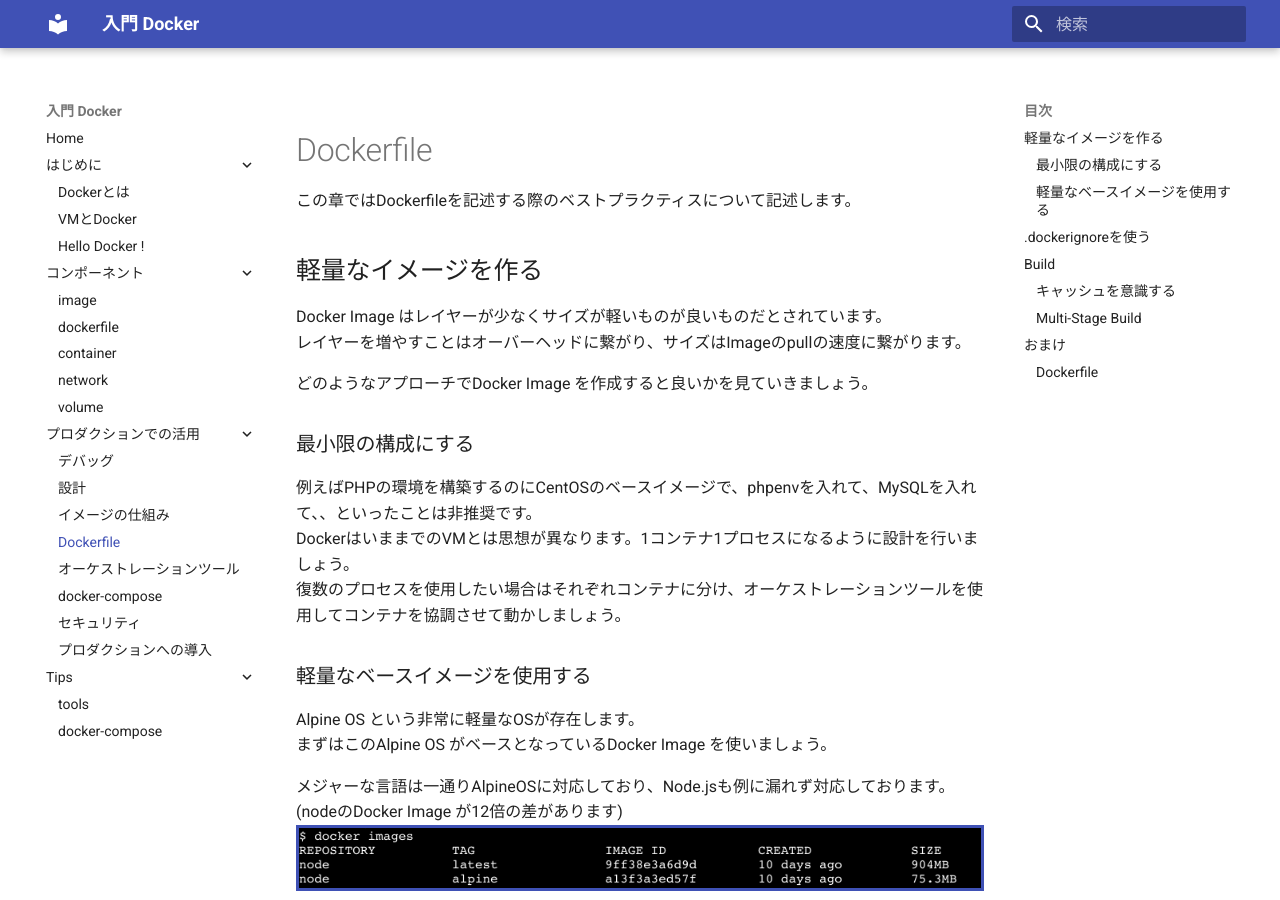
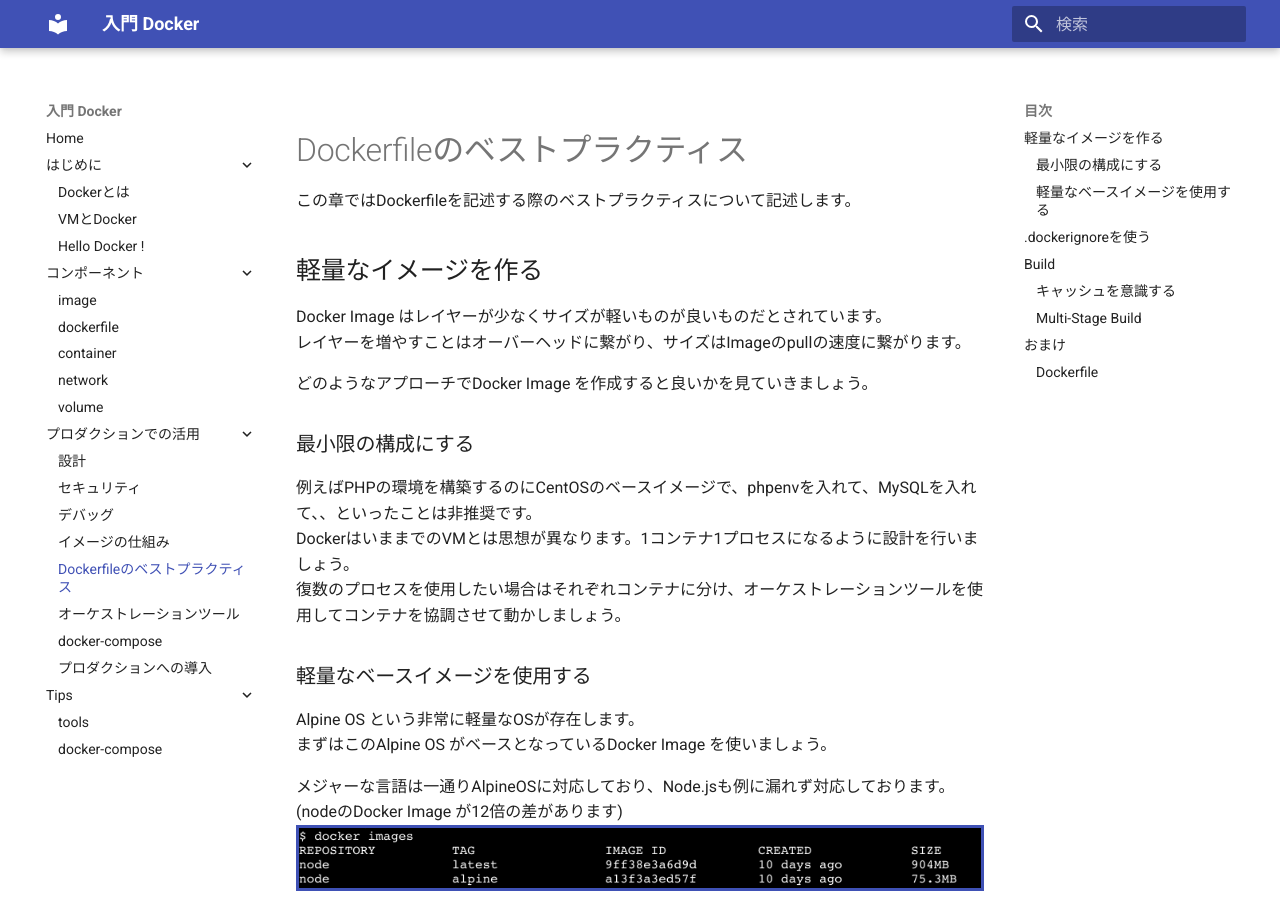
Before and after one commit to y-ohgi/introduction-docker, an MkDocs documentation site: the page built from docs/3_production/dockerfile.md, in a window 1280 px wide and 900 px high. Built offline with MkDocs 1.6.1 and Material for MkDocs 9.7.7, drawn with Linux system fonts in a browser that asks for light colours.

Commit message:
Change toc

```diff
--- a/mkdocs.yml
+++ b/mkdocs.yml
@@ -49,13 +49,13 @@
     - 'network': '2_component/network.md'
     - 'volume': '2_component/volume.md'
   - 'プロダクションでの活用':
+    - '設計': '3_production/design.md'
+    - 'セキュリティ': '3_production/security.md'
     - 'デバッグ': '3_production/debug.md'
-    - '設計': '3_production/design.md'
     - 'イメージの仕組み': '3_production/image.md'
-    - 'Dockerfile': '3_production/dockerfile.md'
+    - 'Dockerfileのベストプラクティス': '3_production/dockerfile.md'
     - 'オーケストレーションツール': '3_production/orchestration.md'
     - 'docker-compose': '3_production/docker-compose.md'
-    - 'セキュリティ': '3_production/security.md'
     - 'プロダクションへの導入': '3_production/introduction.md'
   - 'Tips':
     - 'tools': '4_tips/tools.md'
```
